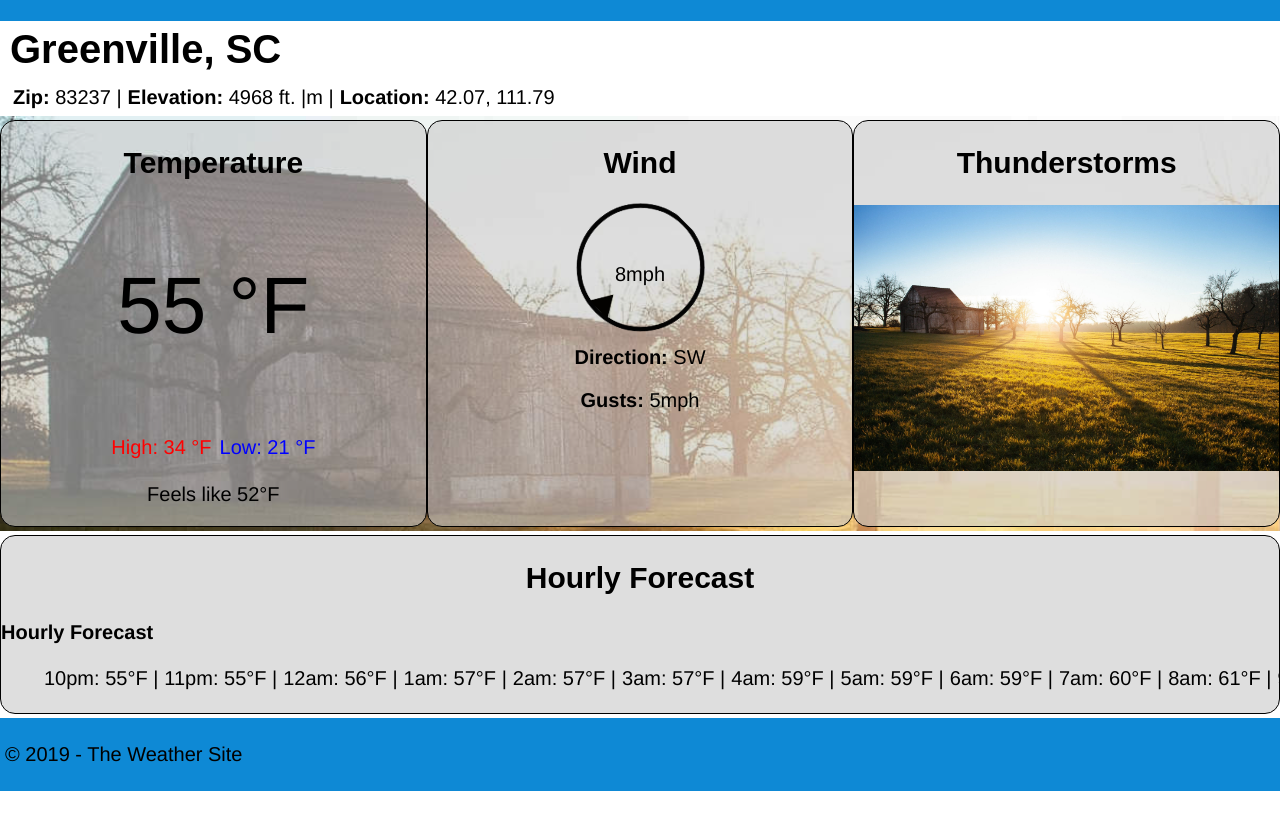
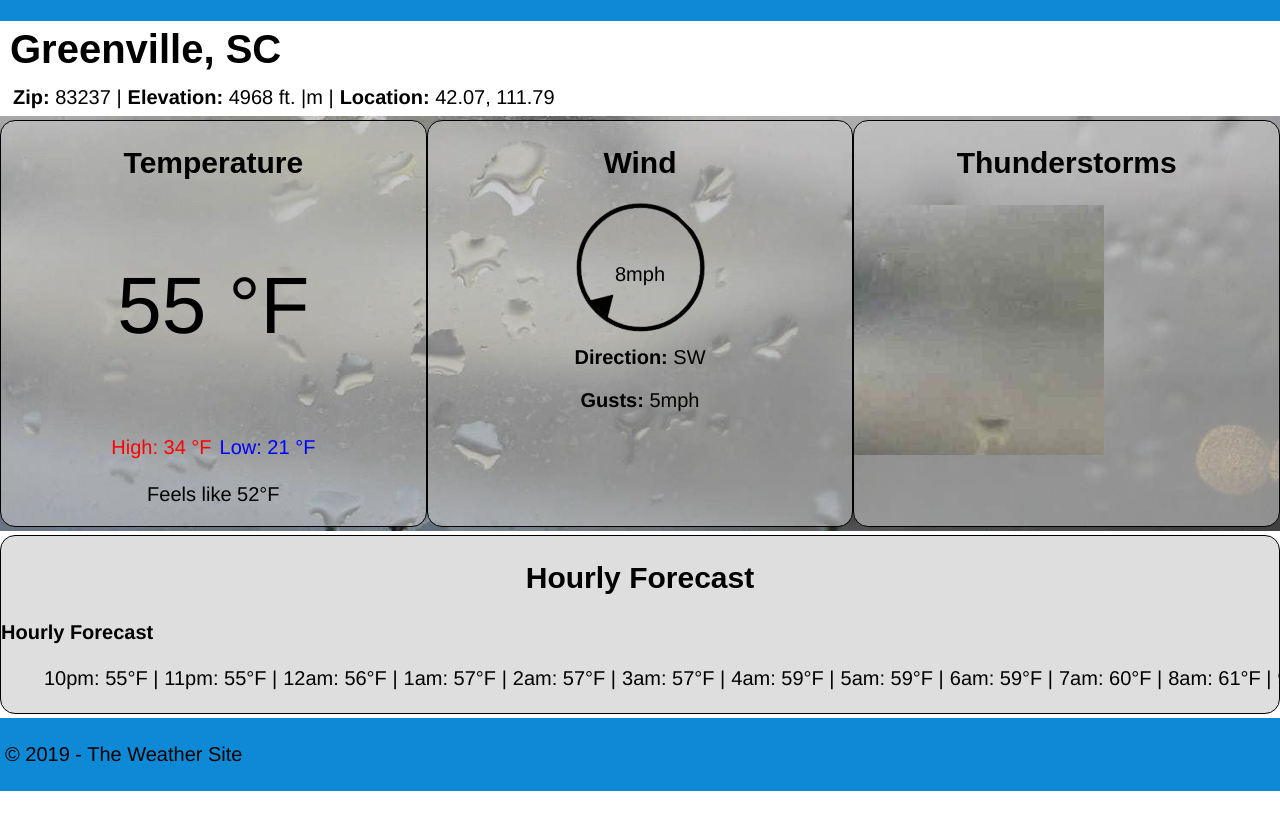
Before and after one commit to ashleynwelker/2019ashleynwelker.github.io, a plain HTML site: page weather_web/greenville.html in a window 1280 px wide. Shown: the part 99-928 px from the top of the page. Drawn offline with Linux system fonts and the light colour scheme; a web font is replaced by a local one.

Commit message:
Added the front image

```diff
--- a/weather_web/css/screen.css
+++ b/weather_web/css/screen.css
@@ -120,7 +120,8 @@ li {
 }
 
 #weather-picture {
-    width: 100%;
+    width: 250px;
+    height: 250px;
 }
 #temperature {
     width: 100%;
--- a/weather_web/greenville.html
+++ b/weather_web/greenville.html
@@ -51,7 +51,7 @@
                 </section>
                 <section id="summary" class="tile box-tile">
                     <h2 id="summaryTitle" class="title">Clear</h2>
-                    <img id="weather-picture" src="weather-site-images/weather-site-images/images/clear.jpg" alt="Clear image">
+                    <div id="weather-picture"></div>
                 </section>
             </div>
             <section id="hourly" class="tile">
--- a/weather_web/javascript/functions.js
+++ b/weather_web/javascript/functions.js
@@ -15,7 +15,7 @@ function getCondition(weather) {
     else if (weather.includes("sunny") || weather.includes("clear") || weather.includes("fair")) {
         return "clear";
     }
-    else if (weather.includes("wet") || weather.includes("rain") || weather.includes("stormy")
+    else if (weather.includes("wet") || weather.includes("rain") || weather.includes("storm")
     || weather.includes("drizzly")) {
         return "rain";
     }
@@ -35,22 +35,28 @@ function changeSummaryImage(curWeather) {
     console.log(curWeather);
     // backgroundImage is a variable that holds the value retrieved from the HTML
     let backgroundImage = document.getElementById("currentWeather");
+    let frontImage = document.getElementById("weather-picture");
     // This switch statement will go through and display the correct image based on the information
     switch(curWeather) {
         case "cloudy":
             backgroundImage.setAttribute("class", "clouds");
+            frontImage.setAttribute("class", "clouds")
             break;
         case "clear":
             backgroundImage.setAttribute("class", "clear");
+            frontImage.setAttribute("class", "clear");
             break;
         case "rain":
             backgroundImage.setAttribute("class", "rain");
+            frontImage.setAttribute("class", "rain");
             break;
         case "fog":
             backgroundImage.setAttribute("class", "fog");
+            frontImage.setAttribute("class", "fog");
             break;
         case "snow":
             backgroundImage.setAttribute("class", "snow");
+            frontImage.setAttribute("class", "snow");
             break;
     }
 }
```
